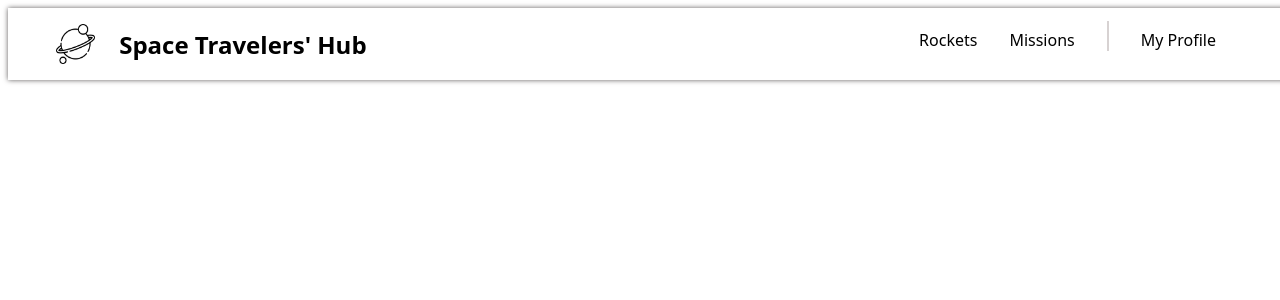
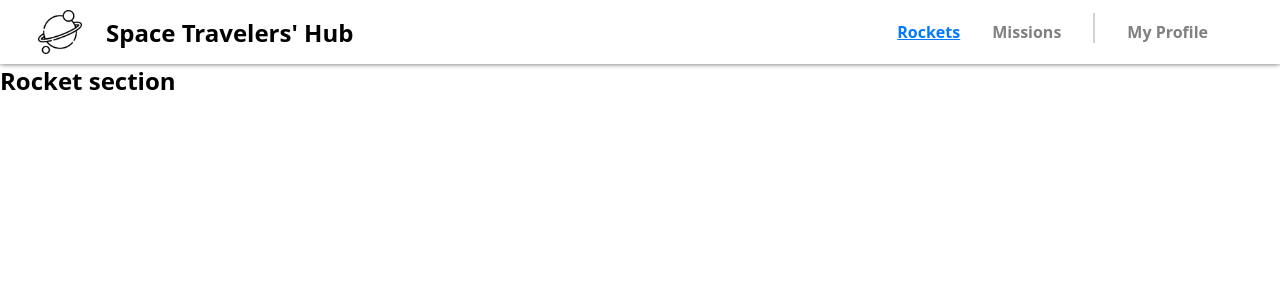
Before and after one commit to killy10o10/space-travelers-capstone, a React (Vite) app: page /Rockets in a window 1280 px wide. Shown: the top 300 px of the page. Built offline with nearby package versions, Linux system fonts and the light colour scheme.

Commit message:
Add active style to active navbar elements

```diff
--- a/src/App.jsx
+++ b/src/App.jsx
@@ -1,4 +1,5 @@
 import React from "react";
+import "./App.css";
 import { Route, Routes } from "react-router-dom";
 import Navbar from "./components/Navbar";
 import Missionpage from "./pages/Missionpage";
@@ -8,11 +9,13 @@ import Rocketspage from "./pages/Rocketspage";
 const App = () => (
   <>
     <Navbar />
-    <Routes>
-      <Route path="/" element={<Rocketspage />} />
-      <Route path="/mission" element={<Missionpage />} />
-      <Route path="/profile" element={<Myprofilepage />} />
-    </Routes>
+    <div className="main">
+      <Routes>
+        <Route path="/Rockets" element={<Rocketspage />} />
+        <Route path="/Missions" element={<Missionpage />} />
+        <Route path="/Myprofile" element={<Myprofilepage />} />
+      </Routes>
+    </div>
   </>
 );
 
--- a/src/components/Navbar.jsx
+++ b/src/components/Navbar.jsx
@@ -14,14 +14,29 @@ const Navbar = () => (
         <div>
           <ul className="list">
             <li>
-              <NavLink to="/">Rockets</NavLink>
+              <NavLink
+                to="/Rockets"
+                className={({ isActive }) => (isActive ? 'active-link' : 'link')}
+              >
+                Rockets
+              </NavLink>
             </li>
             <li>
-              <NavLink to="/mission">Missions</NavLink>
+              <NavLink
+                to="/Missions"
+                className={({ isActive }) => (isActive ? 'active-link' : 'link')}
+              >
+                Missions
+              </NavLink>
             </li>
             <hr />
             <li>
-              <NavLink to="/profile">My Profile</NavLink>
+              <NavLink
+                to="/Myprofile"
+                className={({ isActive }) => (isActive ? 'active-link' : 'link')}
+              >
+                My Profile
+              </NavLink>
             </li>
           </ul>
         </div>
--- a/src/components/Rocket.jsx
+++ /dev/null
@@ -1,7 +0,0 @@
-import React from 'react';
-
-export default function Rocket() {
-  return (
-    <div>Rocket</div>
-  );
-}
--- /dev/null
+++ b/src/components/Rockets.jsx
@@ -0,0 +1,9 @@
+import React from 'react';
+
+export default function Rocket() {
+  return (
+    <section className="rocket-section">
+      <h1>Rocket section</h1>
+    </section>
+  );
+}
--- a/src/components/navbar.css
+++ b/src/components/navbar.css
@@ -3,25 +3,24 @@
   display: flex;
   justify-content: space-between;
   background-color: #fff;
-  height: 3.5rem;
+  height: 4rem;
   align-items: center;
   box-shadow: 0 0 5px 0 rgb(96, 92, 92);
-  position: sticky;
   padding: 8px;
 }
 
 .logo {
-  height: 3.5rem;
+  height: 4rem;
   cursor: pointer;
   margin-left: 20px;
-  padding: 20px;
+  padding: 10px;
   display: flex;
   align-items: center;
   gap: 1.5rem;
 }
 
 .logo img {
-  height: 70%;
+  height: 100%;
 }
 
 ul {
@@ -38,3 +37,12 @@ ul hr {
   margin-top: -0.5rem;
   border: none;
 }
+
+.active-link {
+  color: #007bff;
+  text-decoration: underline;
+}
+
+.link {
+  color: grey;
+}
--- a/src/index.css
+++ b/src/index.css
@@ -5,4 +5,5 @@
 a {
   text-decoration: none;
   color: inherit;
+  font-weight: bolder;
 }
--- a/src/pages/Rocketspage.jsx
+++ b/src/pages/Rocketspage.jsx
@@ -1,5 +1,5 @@
 import React from 'react';
-import Rocket from '../components/Rocket';
+import Rocket from '../components/Rockets';
 
 export default function Rocketspage() {
   return (
```
Also changed, not shown: app_screenshot.png (deleted), 1 other file (tests, documents, lock files or other folders).
